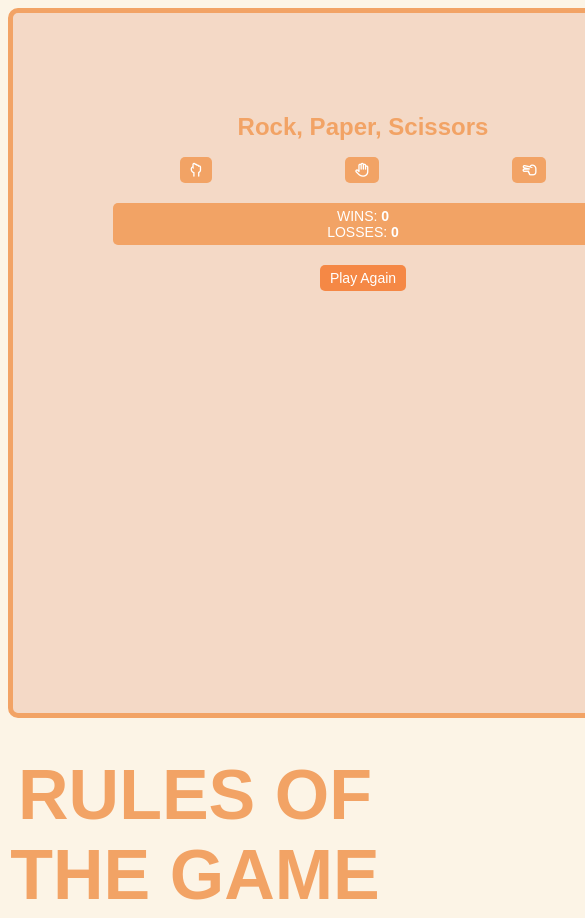
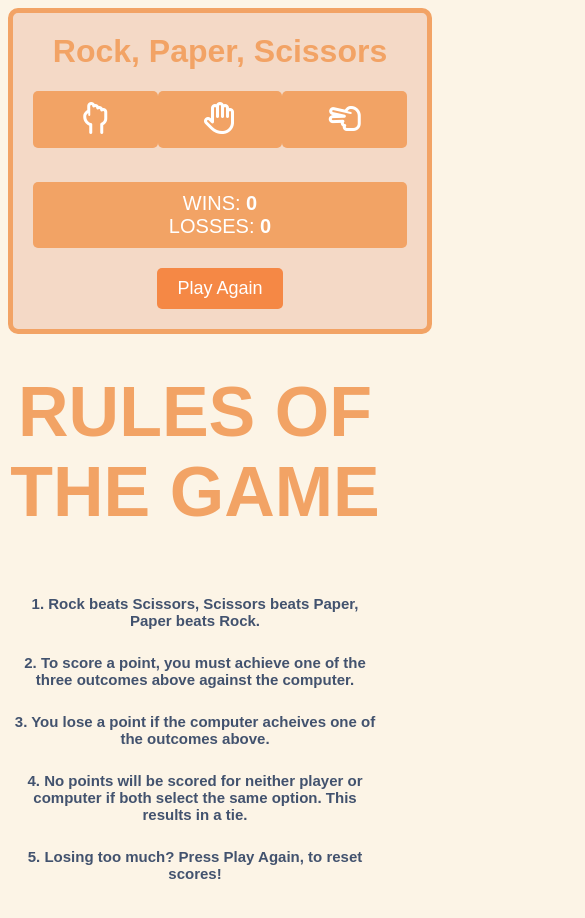
Before and after one commit to MasD91/Rock-Paper-Scissors, a plain HTML site: page index.html in a window 390 px wide. Shown: the top 918 px of the page, 585 px wide, since content can reach past the window. Drawn offline with Linux system fonts and the light colour scheme.

Commit message:
fixed button sizing for mobile and tablet view

```diff
--- a/assets/css/style.css
+++ b/assets/css/style.css
@@ -111,31 +111,34 @@ body {
   }
 
   #game {
-      width: 500px;
-      padding: 100px;
+    width: 100%;
+    padding: 20px;
     margin-top: 0;
+    height: auto;
   }
 
   h1 {
+    font-size: 32px;
+  }
+
+  .choice {
+    font-size: 32px;
+    padding: 10px 20px;
+    width: 100%;
+    margin-bottom: 10px;
+  }
+
+  #result {
     font-size: 24px;
   }
 
-    .choice {
-      font-size: 14px;
-      padding: 5px 10px;
-    }
-
-    #result {
+  #score {
     font-size: 20px;
-    }
-
-    #score {
-      font-size: 14px;
-      padding: 5px;
+    padding: 10px;
   }
 
   #reset {
-      font-size: 14px;
-      padding: 5px 10px;
+    font-size: 18px;
+    padding: 10px 20px;
   }
 }
```
Lines whose indentation alone changed are shown as unchanged.
